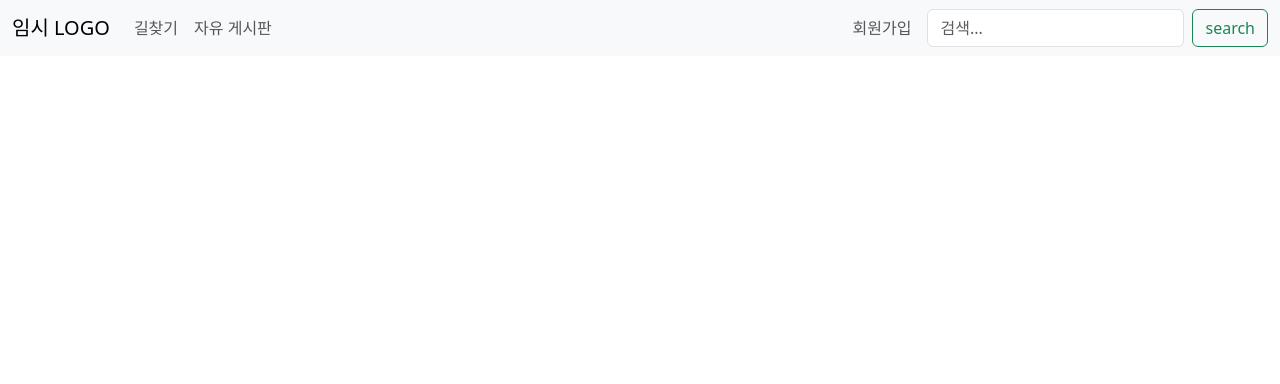
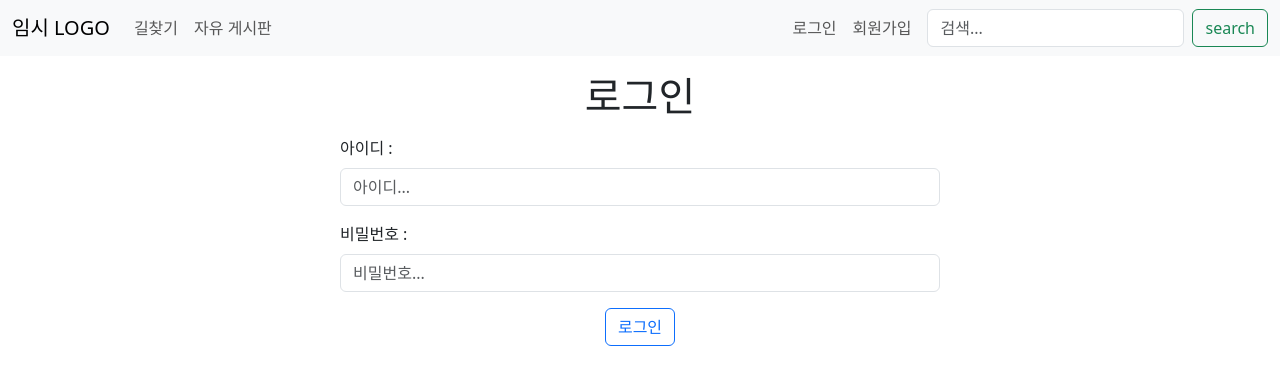
Before and after one commit to benyy0101/SSAFY-10th-EnjoyTrip, a Vue app in the folder enjoytripvue/: page /login in a window 1280 px wide. Shown: the top 384 px of the page. Built offline with nearby package versions, Linux system fonts and the light colour scheme.

Commit message:
feat : 로그인 화면 일단 구현 완료

```diff
--- a/enjoytripvue/src/components/layout/TheHeadingNavbar.vue
+++ b/enjoytripvue/src/components/layout/TheHeadingNavbar.vue
@@ -49,6 +49,11 @@
 
         <ul class="navbar-nav me-2 my-lg-0">
           <li class="nav-item">
+            <router-link :to="{ name: 'login' }" class="nav-link"
+              >로그인</router-link
+            >
+          </li>
+          <li class="nav-item">
             <router-link :to="{ name: 'signup' }" class="nav-link"
               >회원가입</router-link
             >
--- a/enjoytripvue/src/router/index.js
+++ b/enjoytripvue/src/router/index.js
@@ -2,6 +2,7 @@ import { createRouter, createWebHistory } from 'vue-router';
 import TheMainView from '../views/TheMainView.vue';
 import TheElectricChargingStation from '@/views/TheElectricChargingStation.vue';
 import TheSignUpView from '@/views/TheSignUpView.vue';
+import TheLoginView from '@/views/TheLoginView.vue';
 // import TheBoardView from "../views/TheBoardView.vue";
 
 const router = createRouter({
@@ -50,6 +51,11 @@ const router = createRouter({
       ],
     },
     {
+      path: '/login',
+      name: 'login',
+      component: TheLoginView,
+    },
+    {
       path: '/signup',
       name: 'signup',
       component: TheSignUpView,
--- /dev/null
+++ b/enjoytripvue/src/views/TheLoginView.vue
@@ -0,0 +1,102 @@
+<script setup>
+import { ref, watch } from 'vue';
+import { useRoute, useRouter } from 'vue-router';
+
+const router = useRouter();
+const route = useRoute();
+
+const props = defineProps({ type: String });
+
+const login = ref({
+  userId: '',
+  userPwd: '',
+});
+
+const userIdErrMsg = ref('');
+const userPwdErrMsg = ref('');
+watch(
+  () => login.value.userId,
+  (value) => {
+    let len = value.length;
+    if (len == 0) {
+      userIdErrMsg.value = '아이디를 입력해주세요!';
+    } else userIdErrMsg.value = '';
+  },
+  { immediate: true }
+);
+watch(
+  () => login.value.userPwd,
+  (value) => {
+    let len = value.length;
+    if (len == 0) {
+      userPwdErrMsg.value = '비밀번호를 입력해주세요!';
+    } else userPwdErrMsg.value = '';
+  },
+  { immediate: true }
+);
+
+function onSubmit() {
+  if (userIdErrMsg.value) {
+    alert(userIdErrMsg.value);
+  } else if (userPwdErrMsg.value) {
+    alert(userPwdErrMsg.value);
+  } else {
+    loginMember();
+  }
+}
+
+function loginMember() {
+  console.log('로그인하자', login.value);
+
+  // todo: 나중에 수정해야 함
+  // registUser(
+  //   member.value,
+  //   ({ data }) => {
+  //     console.log('regist.....................sucess, data: ', data);
+  //   },
+  //   (err) => {
+  //     console.log(err);
+  //   }
+  // );
+  // API 호출
+}
+// }
+</script>
+
+<template>
+  <h1 class="text-center mt-3">로그인</h1>
+  <div id="loginForm" class="mt-3">
+    <form @submit.prevent="onSubmit">
+      <div class="mb-3">
+        <label for="userId" class="form-label">아이디 : </label>
+        <input
+          type="text"
+          class="form-control"
+          v-model="login.userId"
+          placeholder="아이디..."
+        />
+      </div>
+      <div class="mb-3">
+        <label for="userPwd" class="form-label">비밀번호 : </label>
+        <input
+          type="password"
+          class="form-control"
+          v-model="login.userPwd"
+          placeholder="비밀번호..."
+        />
+      </div>
+      <div class="col-auto text-center">
+        <button type="submit" class="btn btn-outline-primary mb-3">
+          로그인
+        </button>
+      </div>
+    </form>
+  </div>
+</template>
+
+<style>
+#loginForm {
+  width: 600px;
+  margin: auto;
+}
+</style>
```
